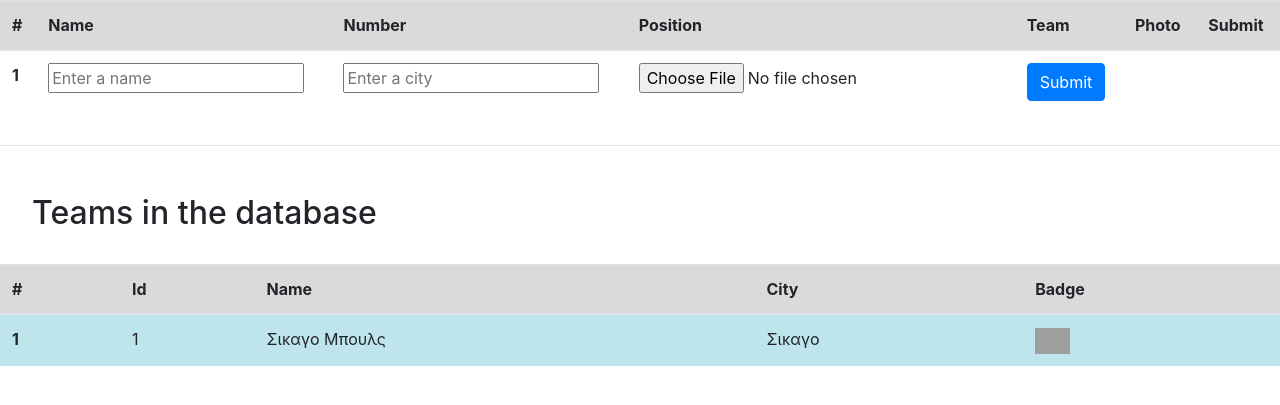
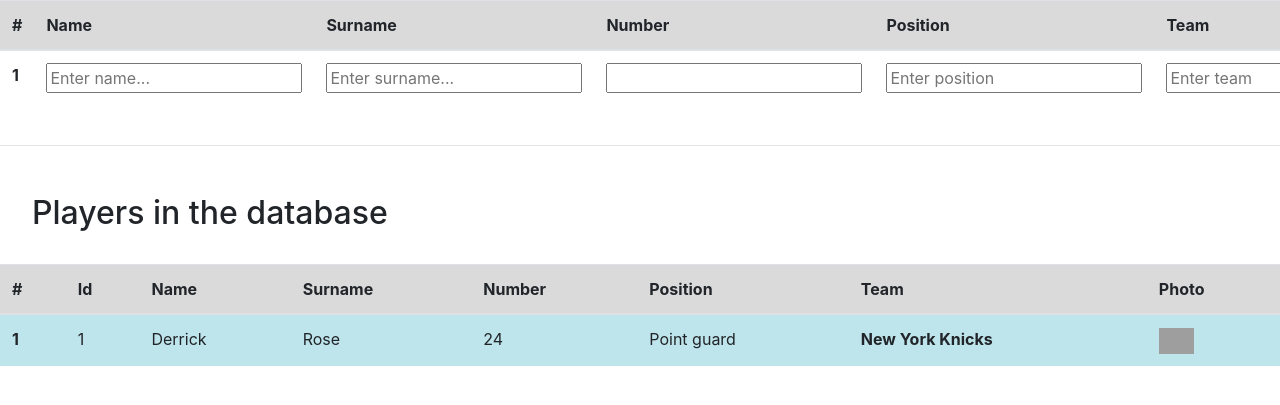
Before and after one commit to uom-android-team2/WeBall_Statistics-Backend, a PHP site: page /create-player-page.php in a window 1280 px wide. Shown: the part 88-493 px from the top of the page. Run offline with PHP 8.4, Linux system fonts and the light colour scheme; grey boxes are pictures that could not be loaded.

Commit message:
form and table for results created for players

```diff
--- a/php/create-player-page.php
+++ b/php/create-player-page.php
@@ -40,6 +40,7 @@
             <tr class="table-active">
               <th scope="col">#</th>
               <th scope="col">Name</th>
+              <th scope="col">Surname</th>
               <th scope="col">Number</th>
               <th scope="col">Position</th>
               <th scope="col">Team</th>
@@ -51,12 +52,23 @@
             <tr>
               <th scope="row">1</th>
               <td>
-                <input type="text" name="teamName" placeholder="Enter a name" />
+                <input type="text" name="playerName" placeholder="Enter name..." />
               </td>
               <td>
-                <input type="text" name="city" placeholder="Enter a city" />
+                <input type="text" name="playerSurname" placeholder="Enter surname..." />
               </td>
-              <td><input type="file" name="badge" id="badge" /></td>
+              <td>
+                <input type="number" name="playerNumber" min="0"/>
+            </td>
+              <td>
+                <input type="text" name="playerPosition" placeholder="Enter position" />
+              </td>
+              <td>
+                <input type="text" name="playerTeam" placeholder="Enter team" />
+              </td>
+              <td>
+                  <input type="file" name="playerPhoto" id="badge" />
+                </td>
               <td>
                 <input
                   class="btn btn-primary"
@@ -72,27 +84,33 @@
     </section>
     <hr />
     <section class="table-responsive" id="database">
-      <h2 style="padding: 1rem; margin: 1rem">Teams in the database</h2>
+      <h2 style="padding: 1rem; margin: 1rem">Players in the database</h2>
       <table class="table">
         <thead>
           <tr class="table-active">
             <th scope="col">#</th>
             <th scope="col">Id</th>
             <th scope="col">Name</th>
-            <th scope="col">City</th>
-            <th scope="col">Badge</th>
+            <th scope="col">Surname</th>
+            <th scope="col">Number</th>
+            <th scope="col">Position</th>
+            <th scope="col">Team</th>
+            <th scope="col">Photo</th>
           </tr>
         </thead>
         <tbody class="table-info">
           <tr>
             <th scope="row">1</th>
             <td>1</td>
-            <td>Σικαγο Μπουλς</td>
-            <td>Σικαγο</td>
+            <td>Derrick</td>
+            <td>Rose</td>
+            <td>24</td>
+            <td>Point guard</td>
+            <td><b>New York Knicks</b></td>
             <td>
               <img
                 class="img"
-                src="../resources/team_images/bulls.png"
+                src="../resources/player_images/derrick-rose.png"
                 alt="image"
               />
             </td>
```
Also changed, not shown: resources/player_images/derrick-rose.png (renamed from resourses/player_images/derrick-rose.png).
